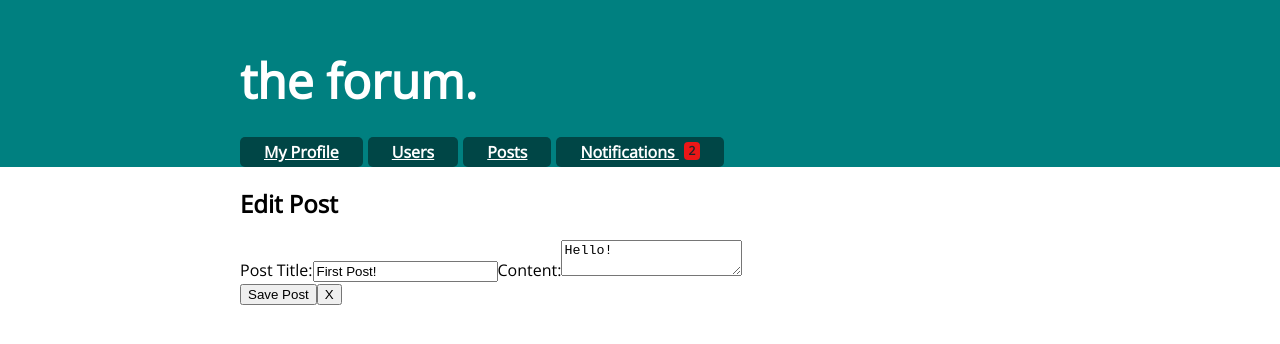
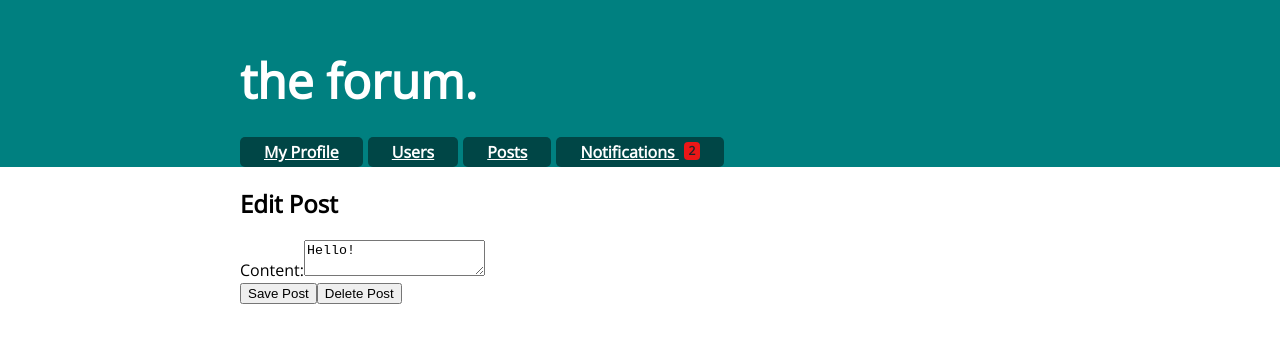
Before and after one commit to MattTheEconomist/the-forum, a React (Create React App) app: page /editPost/1 in a window 1280 px wide. Shown: the top 344 px of the page. Built offline with nearby package versions, Linux system fonts and the light colour scheme.

Commit message:
removed titles

```diff
--- a/src/features/posts/AddPostForm.js
+++ b/src/features/posts/AddPostForm.js
@@ -4,7 +4,6 @@ import { useDispatch, useSelector } from "react-redux";
 import { postAdded } from "./postsSlice";
 
 export const AddPostForm = () => {
-  const [title, setTitle] = useState("");
   const [content, setContent] = useState("");
   const [userId, setUserId] = useState("");
 
@@ -12,20 +11,18 @@ export const AddPostForm = () => {
 
   const users = useSelector((state) => state.users);
 
-  const onTitleChanged = (e) => setTitle(e.target.value);
   const onContentChanged = (e) => setContent(e.target.value);
 
   const onAuthorChanged = (e) => setUserId(e.target.value);
 
   const onSavePostClicked = () => {
-    if (title && content) {
-      dispatch(postAdded(title, content, userId));
-      setTitle("");
+    if (content) {
+      dispatch(postAdded(content, userId));
       setContent("");
     }
   };
 
-  const canSave = Boolean(title) && Boolean(content) && Boolean(userId);
+  const canSave = Boolean(content) && Boolean(userId);
 
   const usersOptions = users.map((user) => (
     <option key={user.id} value={user.id}>
@@ -37,14 +34,6 @@ export const AddPostForm = () => {
     <section>
       <h2>Add a New Post</h2>
       <form>
-        <label htmlFor="postTitle">Post Title:</label>
-        <input
-          type="text"
-          id="postTitle"
-          name="postTitle"
-          value={title}
-          onChange={onTitleChanged}
-        />
         <label htmlFor="postAuthor">Author:</label>
         <select id="postAuthor" value={userId} onChange={onAuthorChanged}>
           <option value=""></option>
@@ -54,6 +43,7 @@ export const AddPostForm = () => {
         <textarea
           id="postContent"
           name="postContent"
+          placeholder="what's on your mind? "
           value={content}
           onChange={onContentChanged}
         />
--- a/src/features/posts/EditPostForm.js
+++ b/src/features/posts/EditPostForm.js
@@ -9,23 +9,17 @@ import { selectPostById } from "./postsSlice";
 export const EditPostForm = ({ match }) => {
   const { postId } = match.params;
 
-  //   const post = useSelector((state) =>
-  //     state.posts.find((post) => post.id === postId)
-  //   );
-
   const post = useSelector((state) => selectPostById(state, postId));
-  const [title, setTitle] = useState(post.title);
   const [content, setContent] = useState(post.content);
 
   const dispatch = useDispatch();
   const history = useHistory();
 
-  const onTitleChanged = (e) => setTitle(e.target.value);
   const onContentChanged = (e) => setContent(e.target.value);
 
   const onSavePostClicked = () => {
-    if (title && content) {
-      dispatch(postUpdated({ id: postId, title, content }));
+    if (content) {
+      dispatch(postUpdated({ id: postId, content }));
       history.push(`/posts/${postId}`);
     }
   };
@@ -39,15 +33,6 @@ export const EditPostForm = ({ match }) => {
     <section>
       <h2>Edit Post</h2>
       <form>
-        <label htmlFor="postTitle">Post Title:</label>
-        <input
-          type="text"
-          id="postTitle"
-          name="postTitle"
-          placeholder="What's on your mind?"
-          value={title}
-          onChange={onTitleChanged}
-        />
         <label htmlFor="postContent">Content:</label>
         <textarea
           id="postContent"
@@ -61,7 +46,7 @@ export const EditPostForm = ({ match }) => {
       </button>
 
       <button type="button" onClick={onDeletePostClicked}>
-        X
+        Delete Post
       </button>
     </section>
   );
--- a/src/features/posts/PostsList.js
+++ b/src/features/posts/PostsList.js
@@ -16,7 +16,6 @@ export const PostsList = () => {
   let PostPortion = ({ post }) => {
     return (
       <article className="post-excerpt" key={post.id}>
-        <h3>{post.title}</h3>
         <p className="post-content">{post.content.substring(0, 100)}</p>
         <Link to={`/posts/${post.id}`} className="button muted-button">
           View Post
--- a/src/features/posts/SinglePostPage.js
+++ b/src/features/posts/SinglePostPage.js
@@ -20,7 +20,6 @@ export const SinglePostPage = ({ match }) => {
   return (
     <section>
       <article className="post">
-        <h2>{post.title}</h2>
         <p className="post-content">{post.content}</p>
         <ReactionButtons post={post} />
         <Link to={`/editPost/${post.id}`} className="button">
--- a/src/features/posts/postsSlice.js
+++ b/src/features/posts/postsSlice.js
@@ -8,7 +8,6 @@ import {
 const initialState = [
   {
     id: "1",
-    title: "First Post!",
     content: "Hello!",
     user: "2",
     reactions: {
@@ -21,7 +20,6 @@ const initialState = [
   },
   {
     id: "2",
-    title: "Second Post",
     content: "More text",
     user: "2",
     reactions: {
@@ -34,7 +32,6 @@ const initialState = [
   },
   {
     id: "3",
-    title: "third Post",
     content: "asdfasdfasdf",
     user: "1",
     reactions: {
@@ -54,11 +51,10 @@ const postsSlice = createSlice({
       reducer(state, action) {
         state.push(action.payload);
       },
-      prepare(title, content, userId) {
+      prepare(content, userId) {
         return {
           payload: {
             id: nanoid(),
-            title,
             content,
             user: userId,
             reactions: {
@@ -80,10 +76,9 @@ const postsSlice = createSlice({
       }
     },
     postUpdated(state, action) {
-      const { id, title, content } = action.payload;
+      const { id, content } = action.payload;
       const existingPost = state.find((post) => post.id === id);
       if (existingPost) {
-        existingPost.title = title;
         existingPost.content = content;
       }
     },
```
